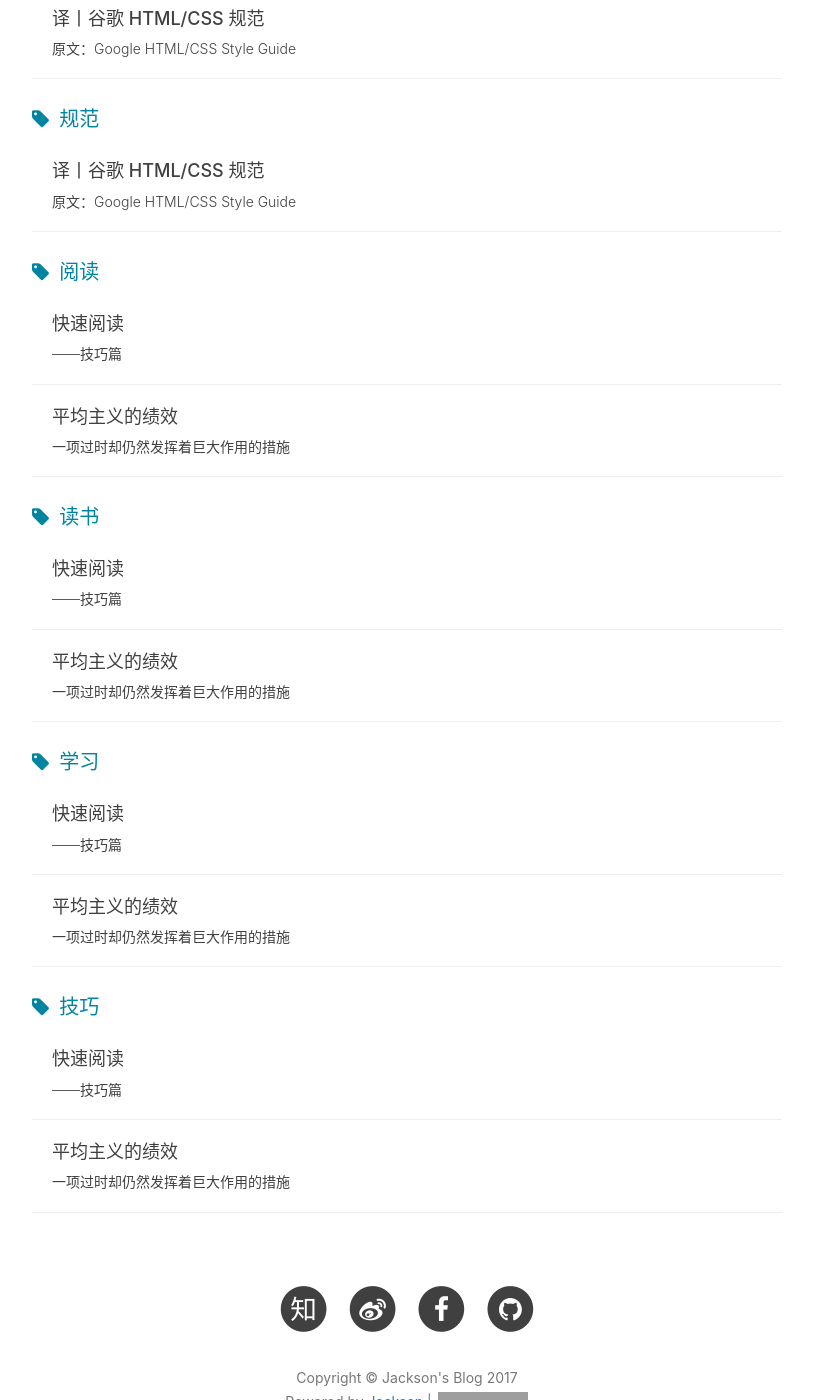
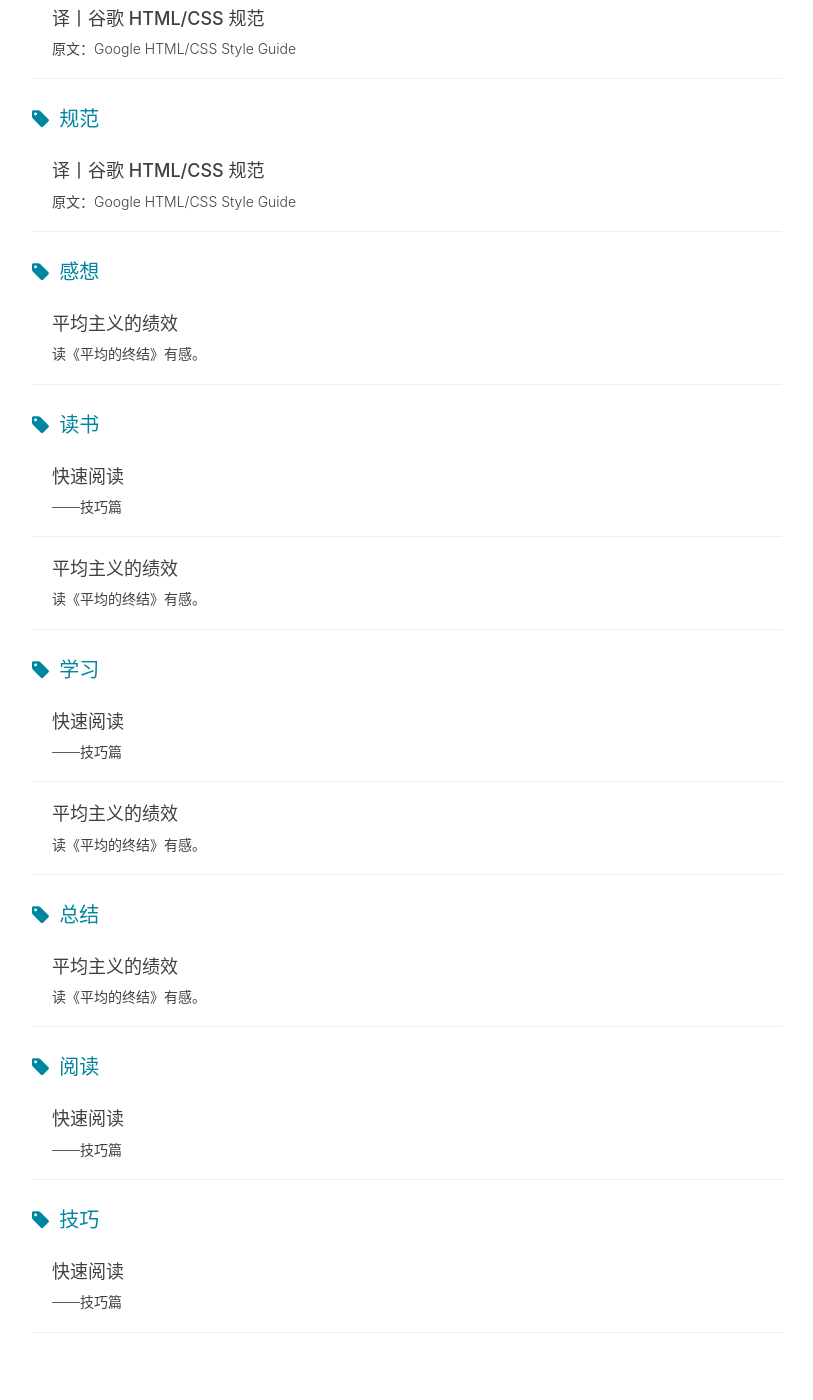
Before and after one commit to jacksoncode/blog, a Jekyll site: the page built from tags.html, in a window 1280 px wide and 1400 px high, scrolled down 2717 px. Shown: the whole window, without its empty margins (233-1046 px from the left). Built offline with Jekyll 4.4.1, drawn with Linux system fonts in a browser that asks for light colours; nearby versions of some CDN libraries; comment, search, counter and statistics services are not loaded; grey boxes are pictures that could not be loaded.

Commit message:
commit file throug Batch

```diff
--- a/_posts/2017-10-08-Quick-Read-method.markdown
+++ b/_posts/2017-10-08-Quick-Read-method.markdown
@@ -1,18 +1,17 @@
 ---
 layout:     post
 title:      "平均主义的绩效"
-subtitle:   "一项过时却仍然发挥着巨大作用的措施"
+subtitle:   "读《平均的终结》有感。"
 date:       2017-10-08
 author:     "Jackson"
 header-img: "img/2017/g.jpg"
 tags:
-    - 阅读
+    - 感想
     - 读书
     - 学习
-    - 技巧
+    - 总结
 ---
 
-> 《平均的终结》有感。
 
 脑力工作者的能力，绩效产出其实是没有办法来量化或者平均而评价的。因为每个人的差异非常明显，并没有某一项标准能够衡量所有人的能力。
 
```
